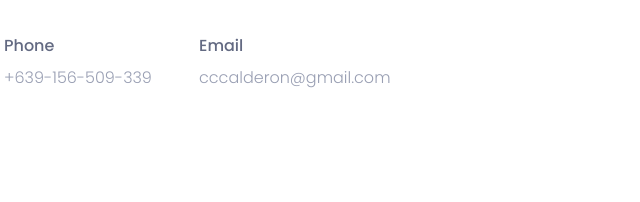
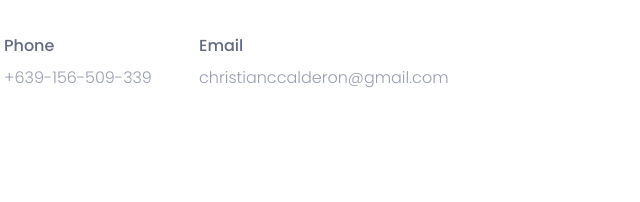
Before and after one commit to cjccalderon/christianccalderon.github.io, a plain HTML site: page index.html in a window 1280 px wide. Shown: the part 1717-1919 px from the top of the page, 66-706 px from the left. Drawn offline with nearby package versions, Linux system fonts and the light colour scheme.

Commit message:
Update index.html

```diff
--- a/index.html
+++ b/index.html
@@ -145,7 +145,7 @@
 									<div class="col-sm-4">
 										<div class="single-about-add-info">
 											<h3>email</h3>
-											<p>cccalderon@gmail.com</p>
+											<p>christianccalderon@gmail.com</p>
 										</div>
 									</div>
 								</div>
```
